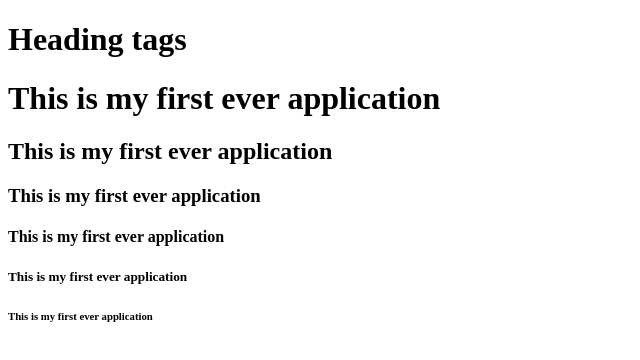
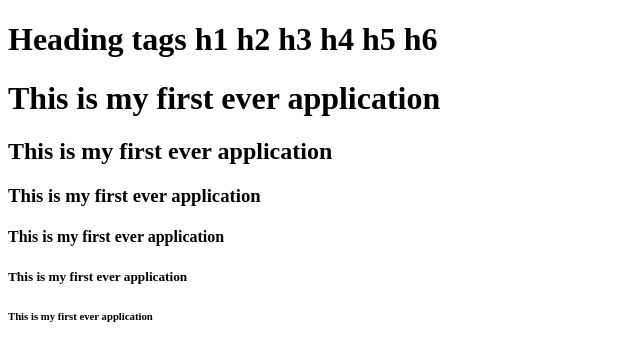
Before and after one commit to HariKalyan99/first_project, a plain HTML site: page html/basics/index.html in a window 1280 px wide. Shown: the whole page, without its empty margins (0-640 px from the left). Drawn offline with Linux system fonts and the light colour scheme.

Commit message:
added tags

```diff
--- a/html/basics/index.html
+++ b/html/basics/index.html
@@ -6,7 +6,7 @@
     <title>First application</title>
   </head>
   <body>
-    <h1>Heading tags</h1>
+    <h1>Heading tags h1 h2 h3 h4 h5 h6</h1>
 
     <h1>This is my first ever application</h1>
     <h2>This is my first ever application</h2>
```
